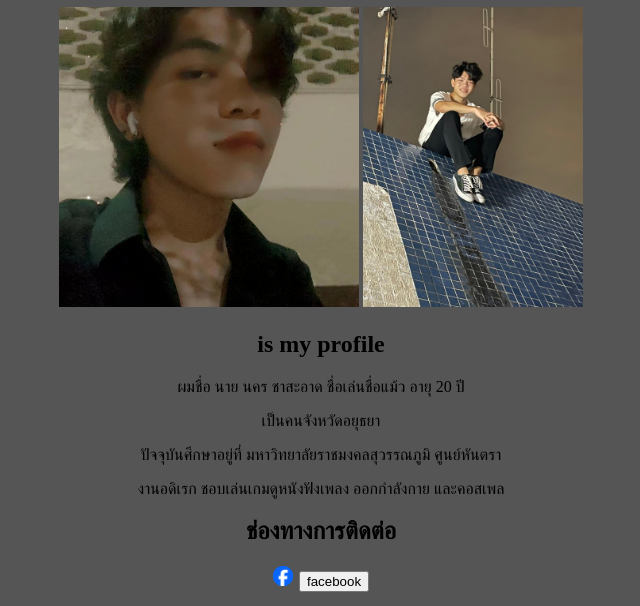
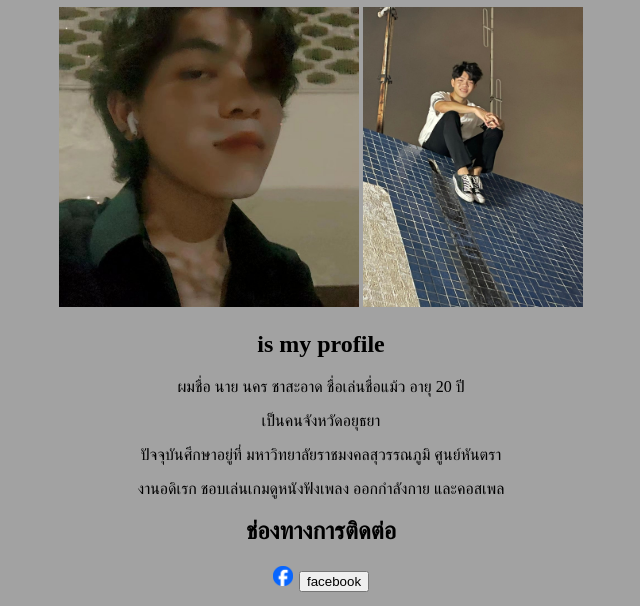
Before and after one commit to nakaria/profile-nakhon, a plain HTML site: page index.html in a window 1280 px wide. Shown: the part 73-679 px from the top of the page, without its empty margins (319-959 px from the left). Drawn offline with Linux system fonts and the light colour scheme.

Commit message:
Add files via upload

```diff
--- a/index.html
+++ b/index.html
@@ -5,7 +5,7 @@
 	<title>nakhon chasaard</title>
 </head>
 
-<body style="background-color:#565555;">
+<body style="background-color:#A2A2A2;">
 
 	<center><h1>สวัดดีครับ ผมชื่อ นคร เป็นคนคอนครับ</h1>
 	<p><img src="pag.png.jpg" alt="Trulli" width="300" height="300">
```
